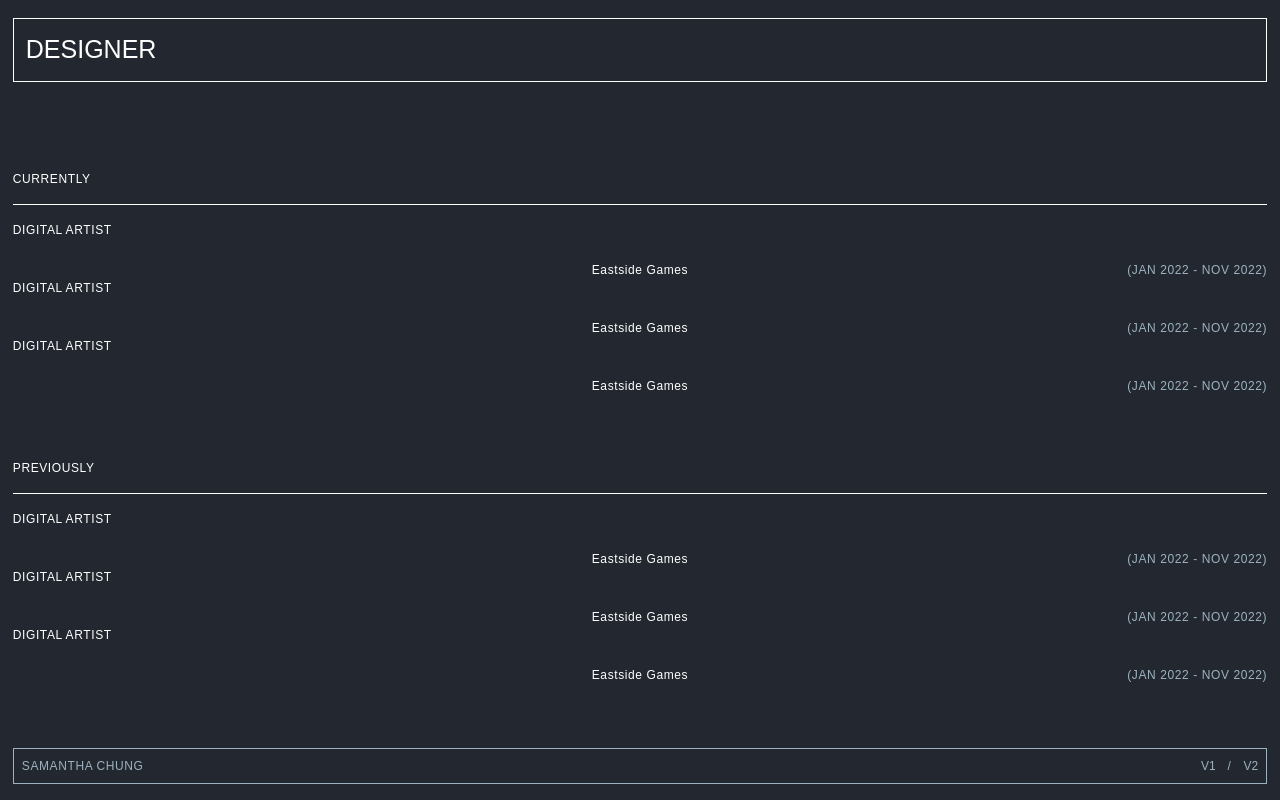
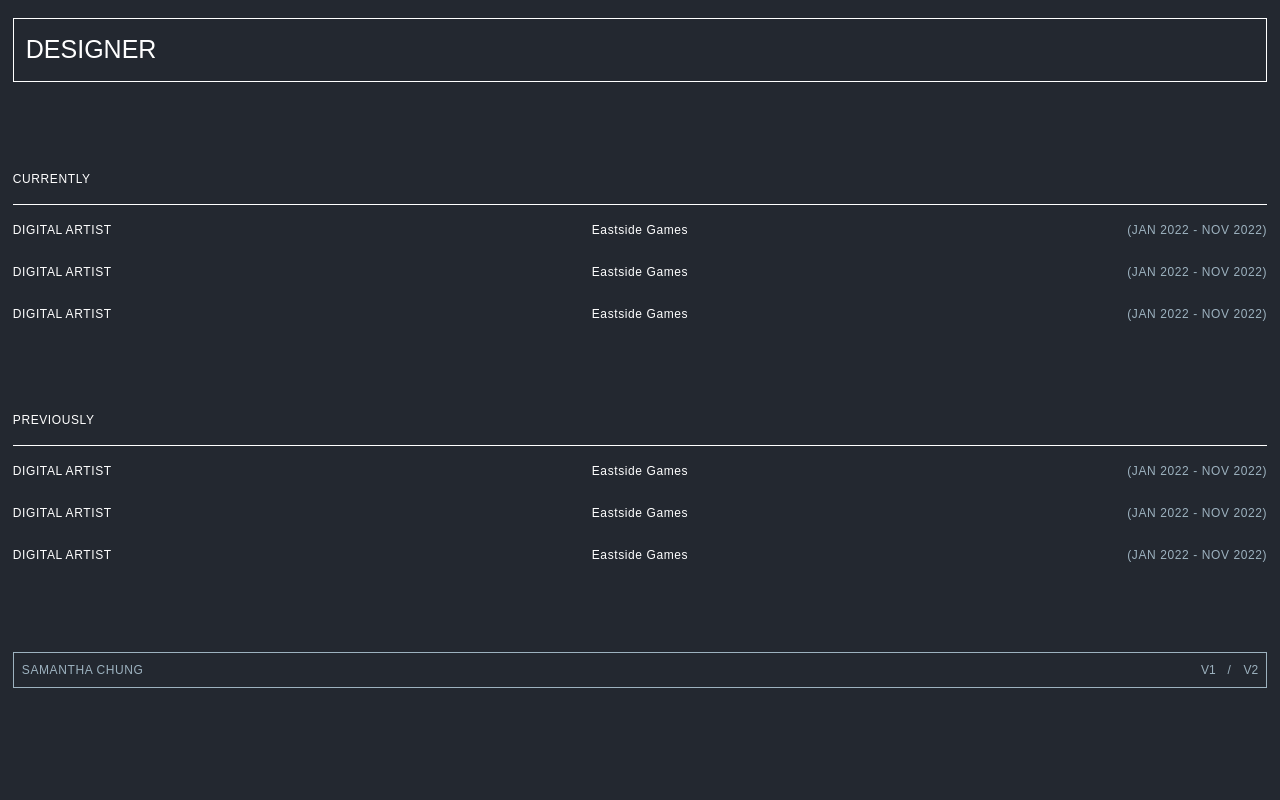
Before and after one commit to smchng/Porfolio_Dev, a Next.js app: page /about in a window 1280 px wide. Shown: the part 1075-1875 px from the top of the page. After the commit the page ends 1779 px from the top, so only its background shows below. Built offline with nearby package versions, Linux system fonts and the light colour scheme; a web font is replaced by a local one.

Commit message:
aout layout

```diff
--- a/components/table.tsx
+++ b/components/table.tsx
@@ -34,7 +34,7 @@ export const ExpTable = ({ header, list }: TableProp) => {
       {list && (
         <div>
           {list.map((item, index) => (
-            <div key={index} className="grid grid-cols-3 space-y-[5vh]">
+            <div key={index} className="grid grid-cols-3 pb-[3vh]">
               <p>{item.title}</p>
               <p className="text-center">{item.component}</p>
               <p className="text-blue text-right">{item.date}</p>
```
